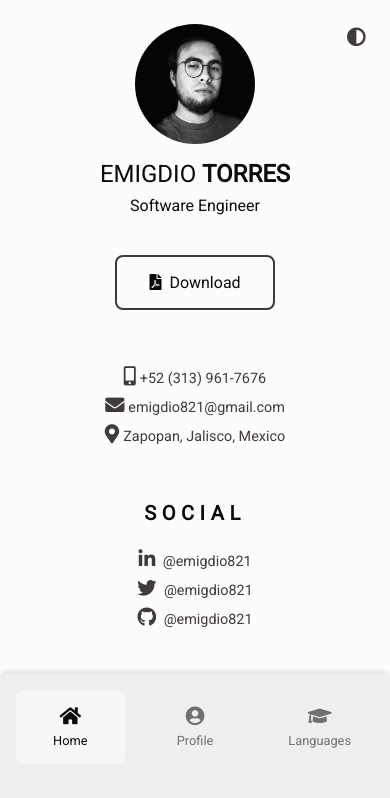
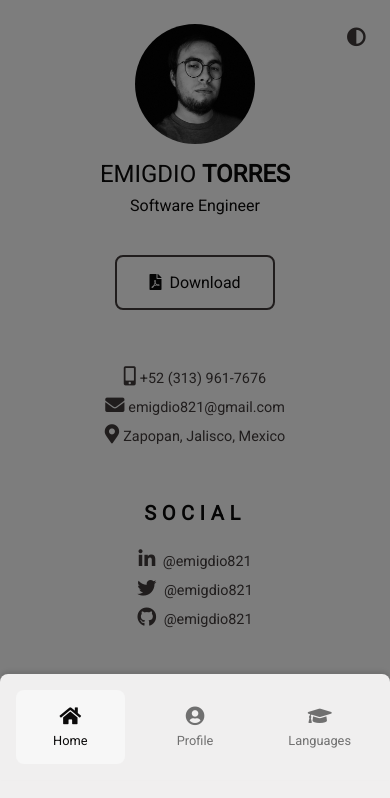
Before and after one commit to emigdio821/emigdio821-resume.github.io, a plain HTML site: page index.html in a window 390 px wide. Both pictures are taken after a click on the element 357 px from the left and 812 px from the top of the page. Shown: the top 798 px of the page. Drawn offline with Linux system fonts and the light colour scheme.

Commit message:
Added overlay when showing the mobile menu

```diff
--- a/assets/css/styles.css
+++ b/assets/css/styles.css
@@ -41,6 +41,23 @@
 
 html {
   scroll-behavior: smooth;
+}
+
+#overlay {
+  top: 0;
+  left: 0;
+  right: 0;
+  bottom: 0;
+  z-index: 2;
+  width: 100%;
+  height: 100%;
+  display: none;
+  position: fixed;
+  background-color: rgba(0, 0, 0, 0.5);
+}
+
+.show-overlay {
+  display: initial !important;
 }
 
 body {
@@ -233,7 +250,6 @@ img {
   padding: 1.5rem 0;
 }
 
-
 .hobbies.section {
   padding-bottom: 4rem;
 }
@@ -325,7 +341,7 @@ img {
   bottom: var(--header-height) !important;
 }
 
-.darken-header{
+.darken-header {
   background-color: var(--container-color-alt);
 }
 
@@ -571,14 +587,12 @@ img {
   }
 }
 
-@media only screen
-  and (min-device-width: 768px)
-  and (max-device-width: 1024px) {
-    .skills__container,
-    .hobbies__container {
-      column-gap: 3rem;
-      grid-template-columns: repeat(4, 1fr);
-    }
+@media only screen and (min-device-width: 768px) and (max-device-width: 1024px) {
+  .skills__container,
+  .hobbies__container {
+    column-gap: 3rem;
+    grid-template-columns: repeat(4, 1fr);
+  }
 }
 
 @media screen and (max-width: 968px) {
--- a/assets/js/main.js
+++ b/assets/js/main.js
@@ -1,3 +1,9 @@
+const overlay = document.getElementById("overlay");
+
+overlay.addEventListener("click", () => {
+  linkAction();
+});
+
 // Show menu
 const showMenu = (toggleId, navId) => {
   const toggle = document.getElementById(toggleId),
@@ -8,18 +14,19 @@ const showMenu = (toggleId, navId) => {
     toggle.addEventListener("click", () => {
       nav.classList.toggle("show-menu");
       header.classList.toggle("darken-header");
+      overlay.classList.toggle("show-overlay");
     });
   }
 };
 showMenu("nav-toggle", "nav-menu");
 
 //Remove mobile menu
-window.addEventListener("mouseup", function (event) {
-  var navToggle = document.getElementById("nav-toggle");
-  if (event.target !== navToggle && event.target.parentNode !== navToggle) {
-    linkAction();
-  }
-});
+// window.addEventListener("mouseup", function (event) {
+//   var navToggle = document.getElementById("nav-toggle");
+//   if (event.target !== navToggle && event.target.parentNode !== navToggle) {
+//     linkAction();
+//   }
+// });
 
 function linkAction() {
   const navMenu = document.getElementById("nav-menu"),
@@ -27,6 +34,7 @@ function linkAction() {
 
   navMenu.classList.remove("show-menu");
   header.classList.remove("darken-header");
+  overlay.classList.remove("show-overlay");
 }
 
 //Scroll section active link
--- a/index.html
+++ b/index.html
@@ -46,6 +46,8 @@
         </div>
       </nav>
     </header>
+
+    <div id="overlay"></div>
 
     <main class="l-main bd-container">
       <div class="resume" id="area-cv">
```
